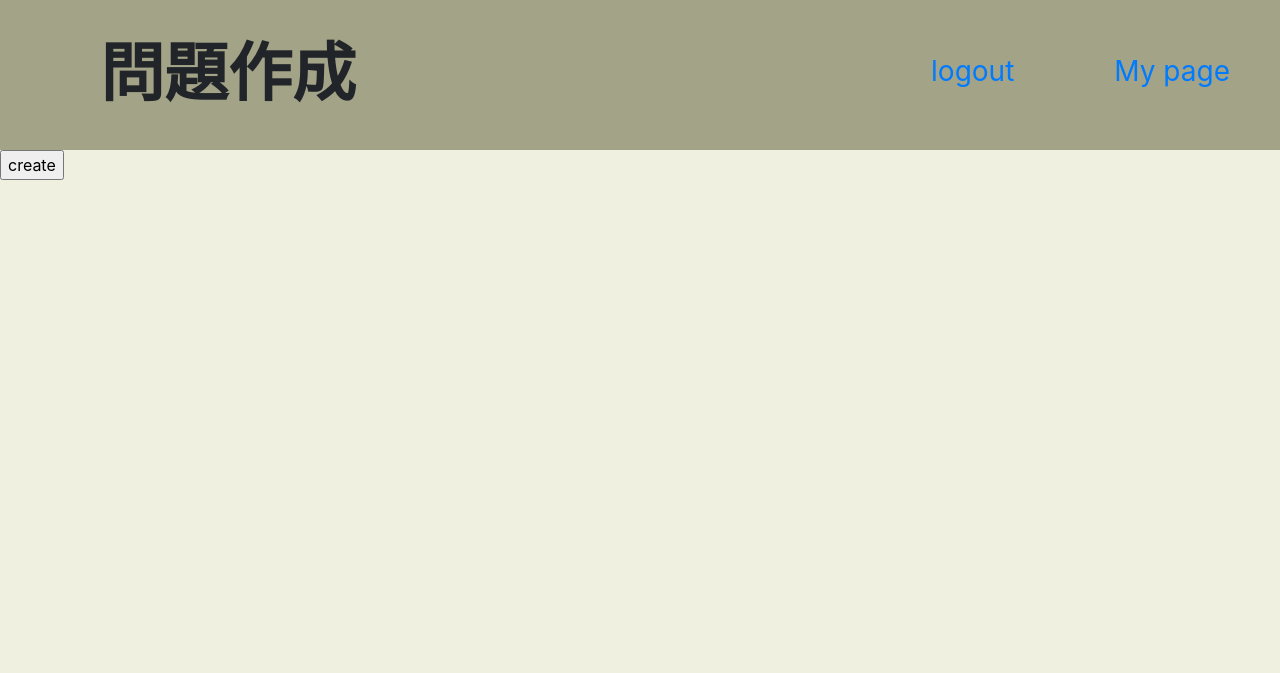
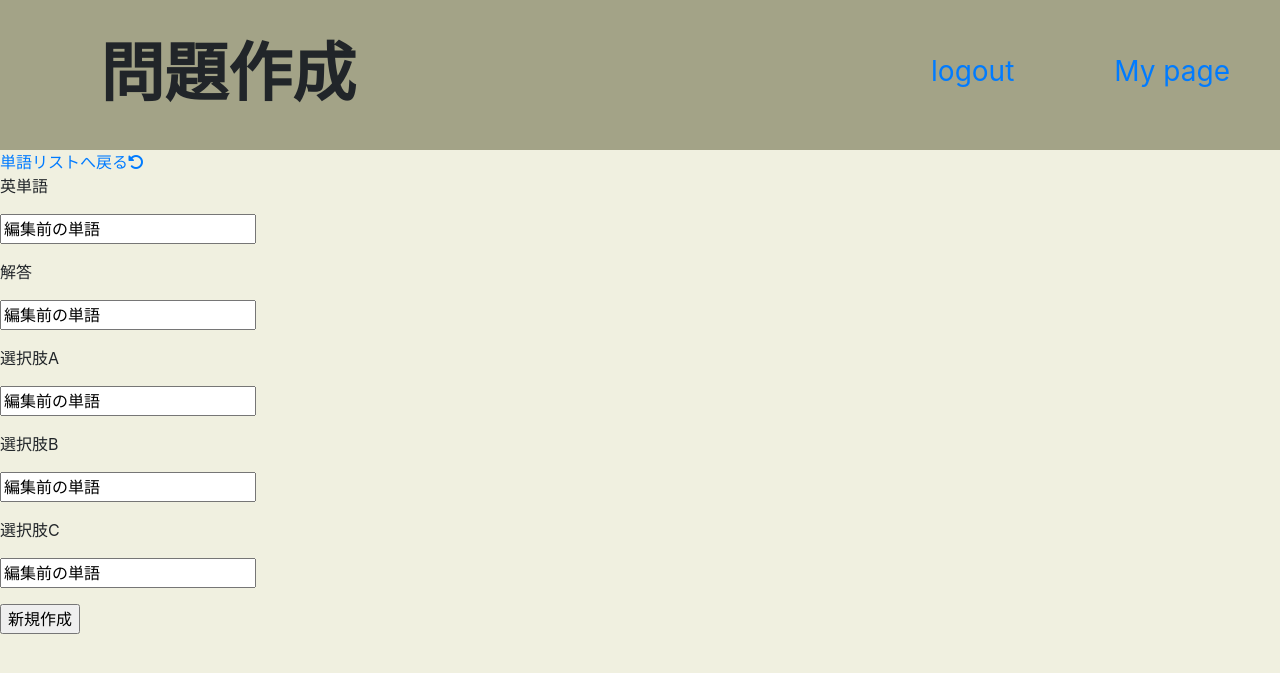
Before and after one commit to shuttleblo/IT_English, a Django app: page /word_create/ in a window 1280 px wide. Shown: the top 673 px of the page. Run offline with Django 3.2, Linux system fonts and the light colour scheme; some libraries are stand-ins or nearby versions.

Commit message:
word_create_html_add

```diff
--- a/it_english/templates/word/word_create.html
+++ b/it_english/templates/word/word_create.html
@@ -6,12 +6,28 @@
 {% endblock %}
 
 {% block body %}
-<form action="" method="POST">{% csrf_token %}
-  {{ form.as_p }}
 
-<input type="submit" value="create">
+<div class="top_reverse">
+  <a href="#">単語リストへ戻る<i class="fas fa-undo-alt"></i></a>
+    </div>
+<div class="create_container">
+<form method="POST" enctype="multipart/form-data">{% csrf_token %}
+
+  <p class="create_form">英単語</p>
+  <input type="text"class="create_formbox"  value="編集前の単語" name="英単語"></p>
+
+  <p class="create_form">解答</p>
+  <input type="text" class="create_formbox" value="編集前の単語" name="解答"></p>
+  <p class="create_form">選択肢A</p>
+  <input type="text" class="create_formbox" value="編集前の単語" name="選択肢A"></p>
+  <p class="create_form">選択肢B</p>
+  <input type="text" class="create_formbox" value="編集前の単語" name="選択肢B"></p>
+  <p class="create_form">選択肢C</p>
+  <input type="text" class="create_formbox" value="編集前の単語" name="選択肢C"></p>
+
+    <input type="submit" value="新規作成">
+  </form>
+</div>
 
 
-</form>
-
 {% endblock %}
```
